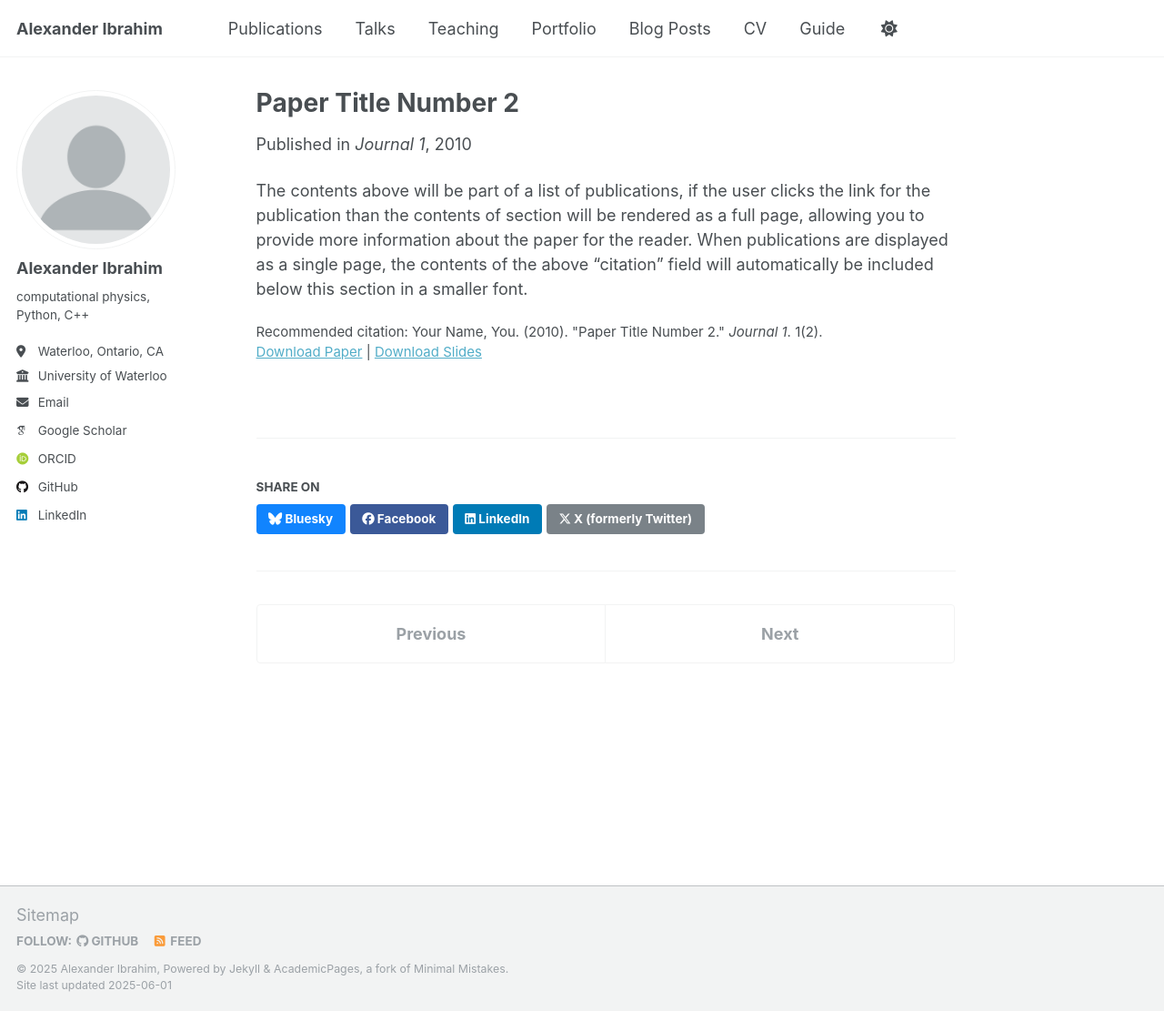
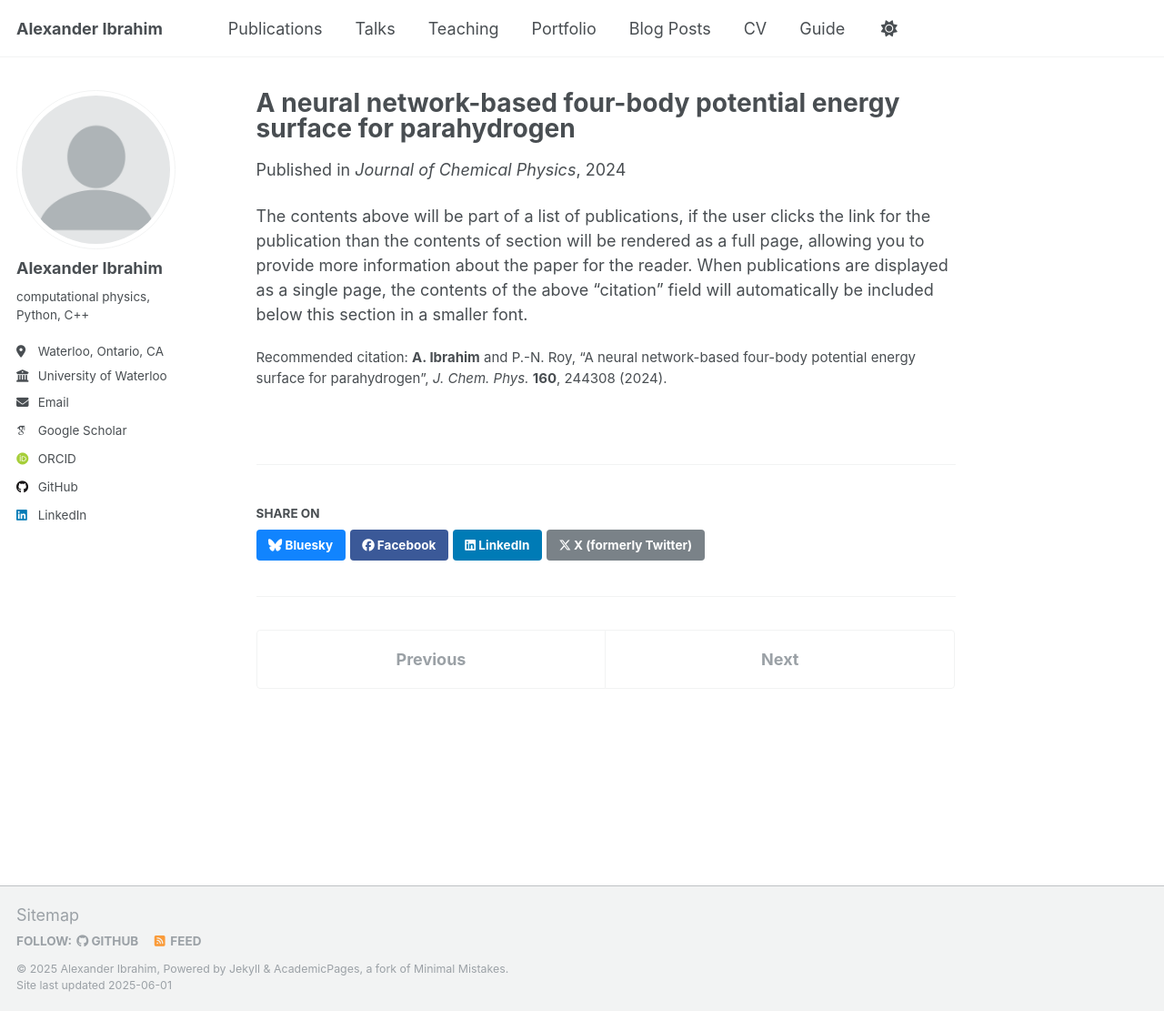
Before and after one commit to AlexanderIbrahim1/AlexanderIbrahim1.github.io, a Jekyll site: the page built from _publications/2010-10-01-paper-title-number-2.md, in a window 1280 px wide and 1111 px high. Shown: the whole window at 91% size. Built offline with Jekyll 4.4.1, drawn with Linux system fonts in a browser that asks for light colours; some web fonts are replaced.

Commit message:
Change formatting for publications

```diff
--- a/_includes/archive-single.html
+++ b/_includes/archive-single.html
@@ -40,8 +40,10 @@
 
         {% if post.collection == 'teaching' %}
           <p> {{ post.type }}, <i>{{ post.venue }}</i>, {{ post.date | default: "1900-01-01" | date: "%Y" }} </p>
+        {% comment %}
         {% elsif post.collection == 'publications' %}
           <p>Published in <i>{{ post.venue }}</i>, {{ post.date | default: "1900-01-01" | date: "%Y" }} </p>
+        {% endcomment %}
         {% elsif post.date %}
          <p class="page__date"><strong><i class="fa fa-fw fa-calendar" aria-hidden="true"></i> {{ site.data.ui-text[site.locale].date_label | default: "Published:" }}</strong> <time datetime="{{ post.date | default: "1900-01-01" | date_to_xmlschema }}">{{ post.date | default: "1900-01-01" | date: "%B %d, %Y" }}</time></p>
         {% endif %}
--- a/_publications/2010-10-01-paper-title-number-2.md
+++ b/_publications/2010-10-01-paper-title-number-2.md
@@ -1,14 +1,12 @@
 ---
-title: "Paper Title Number 2"
+title: "A neural network-based four-body potential energy surface for parahydrogen"
 collection: publications
 category: manuscripts
-permalink: /publication/2010-10-01-paper-title-number-2
-excerpt: 'This paper is about the number 2. The number 3 is left for future work.'
-date: 2010-10-01
-venue: 'Journal 1'
-slidesurl: 'http://academicpages.github.io/files/slides2.pdf'
-paperurl: 'http://academicpages.github.io/files/paper2.pdf'
-citation: 'Your Name, You. (2010). &quot;Paper Title Number 2.&quot; <i>Journal 1</i>. 1(2).'
+permalink: 'https://pubs.aip.org/aip/jcp/article-abstract/160/24/244308/3299301/A-neural-network-based-four-body-potential-energy?redirectedFrom=fulltext'
+excerpt: 'TODO: explain what this paper is about'
+date: 2024-06-25
+venue: '<i>Journal of Chemical Physics</i>'
+citation: '<b>A. Ibrahim</b> and P.-N. Roy, “A neural network-based four-body potential energy surface for parahydrogen”, <i>J. Chem. Phys.</i> <b>160</b>, 244308 (2024).'
 ---
 
 The contents above will be part of a list of publications, if the user clicks the link for the publication than the contents of section will be rendered as a full page, allowing you to provide more information about the paper for the reader. When publications are displayed as a single page, the contents of the above "citation" field will automatically be included below this section in a smaller font.
```
Also changed, not shown: _publications/eos2b3b4b_ibra2025.md (+3 -5 lines), 1 other file.
